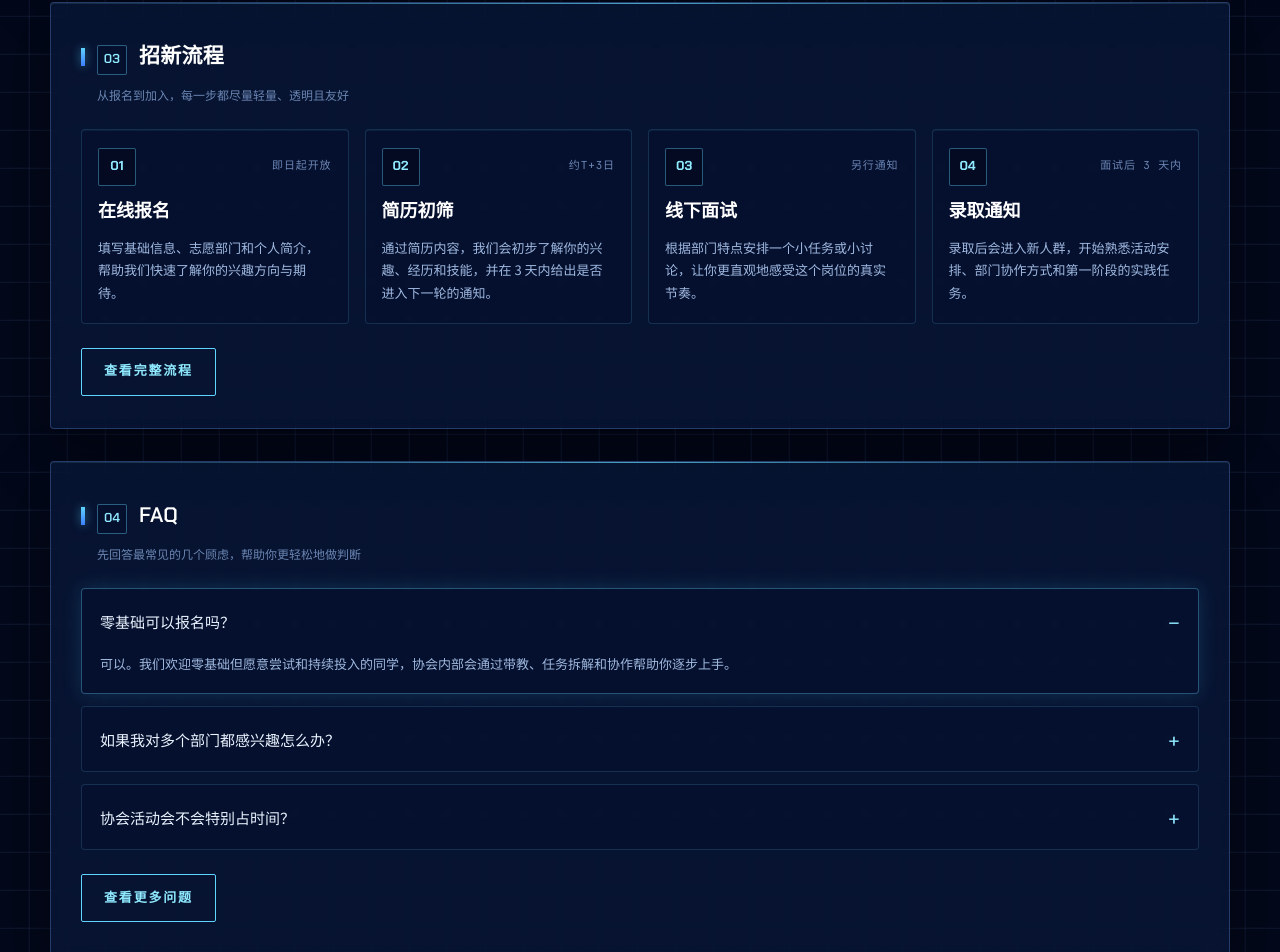
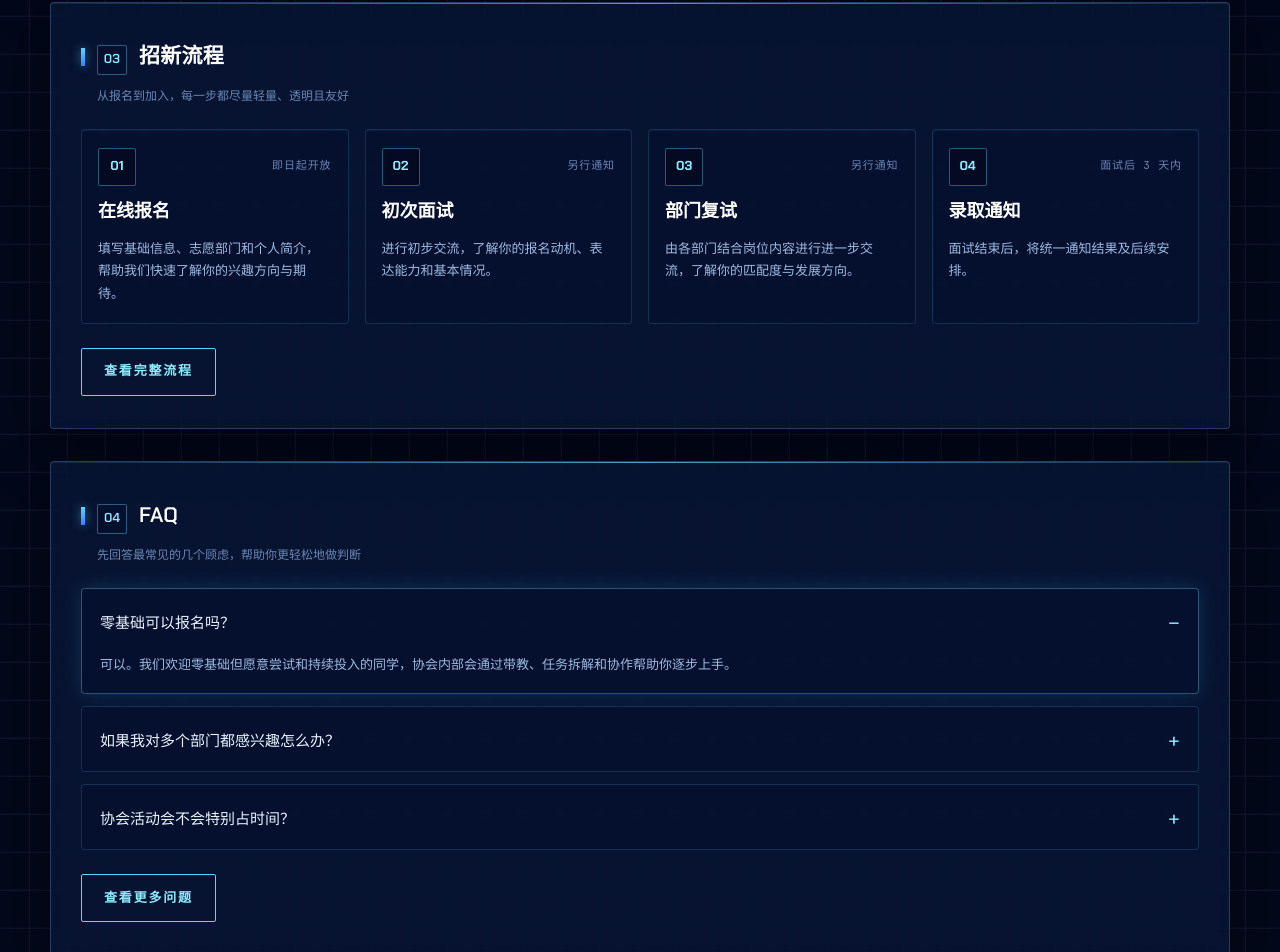
Before and after one commit to meizhaole/aiu, a React (Vite) app in the folder frontend/: page / in a window 1280 px wide. Shown: the part 1989-2941 px from the top of the page. Built offline with nearby package versions, Linux system fonts and the light colour scheme.

Commit message:
更改面试流程

```diff
--- a/frontend/src/data.js
+++ b/frontend/src/data.js
@@ -335,21 +335,21 @@ export const PROCESS_STEPS = [
   },
   {
     phase: '02',
-    title: '简历初筛',
-    date: '约T+3日',
-    detail: '通过简历内容，我们会初步了解你的兴趣、经历和技能，并在 3 天内给出是否进入下一轮的通知。',
+    title: '初次面试',
+    date: '另行通知',
+    detail: '进行初步交流，了解你的报名动机、表达能力和基本情况。',
   },
   {
     phase: '03',
-    title: '线下面试',
+    title: '部门复试',
     date: '另行通知',
-    detail: '根据部门特点安排一个小任务或小讨论，让你更直观地感受这个岗位的真实节奏。',
+    detail: '由各部门结合岗位内容进行进一步交流，了解你的匹配度与发展方向。',
   },
   {
     phase: '04',
     title: '录取通知',
     date: '面试后 3 天内',
-    detail: '录取后会进入新人群，开始熟悉活动安排、部门协作方式和第一阶段的实践任务。',
+    detail: '面试结束后，将统一通知结果及后续安排。',
   },
 ]
 
```
